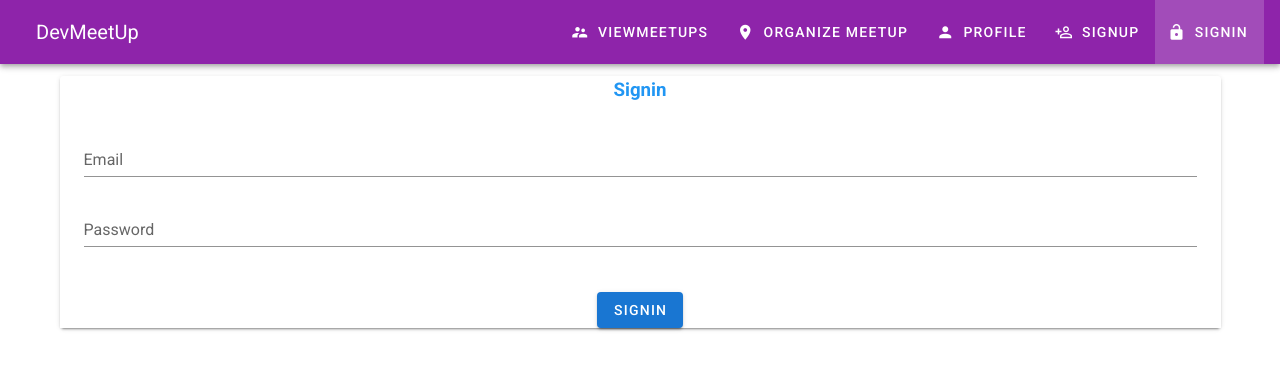
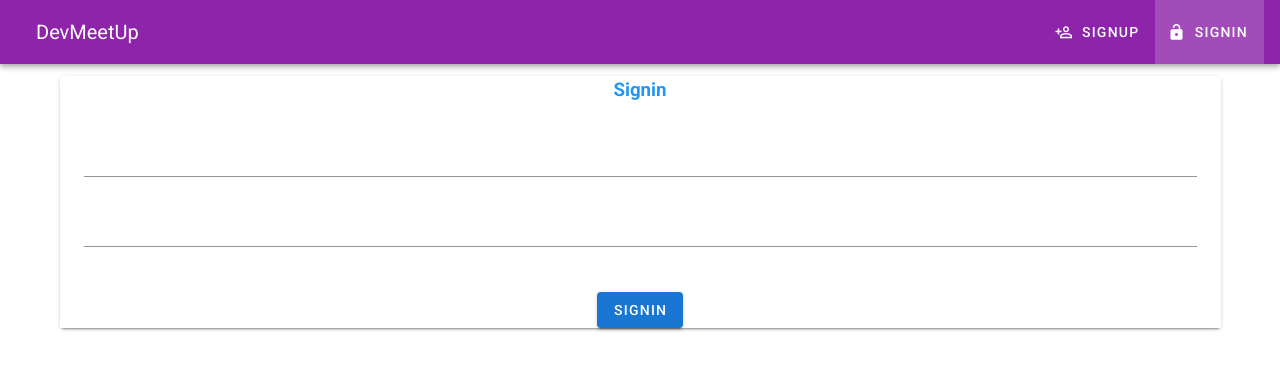
Before and after one commit to aungcholatt/Dev_MeetUp_Vue, a Vue app: page /signin in a window 1280 px wide. Shown: the top 370 px of the page. Built offline with nearby package versions, Linux system fonts and the light colour scheme.

Commit message:
complete user authentication

```diff
--- a/src/App.vue
+++ b/src/App.vue
@@ -42,14 +42,26 @@
 export default {
   data () {
     return {
-      drawer: false,
-      menuItems: [
-        { icon: 'mdi-account-supervisor', title: 'ViewMeetUps', link: '/acct' },
-        { icon: 'mdi-map-marker', title: 'Organize MeetUp', link: '/meetup/new' },
-        { icon: 'mdi-account', title: 'Profile', link: '/profile' },
+      drawer: false
+    }
+  },
+  computed: {
+    menuItems () {
+      let menuItems = [
         { icon: 'mdi-account-plus-outline', title: 'SignUp', link: 'signup' },
         { icon: 'mdi-lock-open', title: 'SignIn', link: '/signin' }
       ]
+      if (this.userIsAuthenticated) {
+        menuItems = [
+          { icon: 'mdi-account-supervisor', title: 'ViewMeetUps', link: '/acct' },
+          { icon: 'mdi-map-marker', title: 'Organize MeetUp', link: '/meetup/new' },
+          { icon: 'mdi-account', title: 'Profile', link: '/profile' }
+        ]
+      }
+      return menuItems
+    },
+    userIsAuthenticated () {
+      return this.$store.getters.user !== null && this.$store.getters.user !== undefined
     }
   }
 }
--- a/src/components/User/SignIn.vue
+++ b/src/components/User/SignIn.vue
@@ -4,14 +4,23 @@
             <v-sheet row class="d-flex justify-center">
                 <h3 class="info--text">Signin</h3>
             </v-sheet>
-            <form @submit.prevent="">
+            <form @submit.prevent="onSignin">
                 <v-container>
                     <v-col cols="12" class="">
-                        <v-text-field name="email" label="Email" id="email" v-model="email" type="email" required>
-                        </v-text-field>
-                        <v-text-field name="password" label="Password" id="password" v-model="password" type="password"
-                            required>
-                        </v-text-field>
+                      <v-text-field
+                      name="email"
+                      lable="Email"
+                      id="email"
+                      v-model="email"
+                      type="email"
+                      required></v-text-field>
+                      <v-text-field
+                      name="password"
+                      lable="Password"
+                      id="password"
+                      v-model="password"
+                      type="password"
+                      required></v-text-field>
                     </v-col>
                 </v-container>
                 <v-sheet row class="d-flex justify-center">
@@ -21,3 +30,31 @@
         </v-card>
     </v-container>
 </template>
+
+<script>
+export default {
+  name: 'SignIn',
+  data () {
+    return {
+      email: '',
+      password: ''
+    }
+  },
+  computed: {
+    user () {
+      return this.$store.getters.user
+    }
+  },
+  watch: {
+    user (value) {
+      if (value !== null && value !== undefined) {
+        this.$router.push('/')
+      }
+    }
+  },
+  methods: {
+    onSignin () {
+      this.$store.dispatch('signUserIn', { email: this.email, password: this.password })
+    }
+  }
+}
--- a/src/components/User/SignUp.vue
+++ b/src/components/User/SignUp.vue
@@ -24,6 +24,7 @@
 </template>
 
 <script>
+// import { getAuth, createUserWithEmailAndPassword } from 'firebase/auth'
 export default {
   name: 'SignUp',
   data () {
@@ -36,11 +37,36 @@ export default {
   computed: {
     comparePasswords () {
       return this.password !== this.confirmPassword ? 'Passwords do not match' : ''
+    },
+    user () {
+      return this.$store.getters.user
+    }
+  },
+  //  Vue Instance
+  watch: {
+    user (value) {
+      if (value !== null && value !== undefined) {
+        this.$router.push('/')
+      }
     }
   },
   methods: {
+    // register () {
+    //   createUserWithEmailAndPassword(getAuth(), this.email, this.password).then((data) => {
+    //     console.log('successfully registered')
+    //   })
+    //     .catch((error) => {
+    //       console.log(error.code)
+    //       alert(error.message)
+    //     })
+    // }
     onSignup () {
-      console.log({ email: this.email, password: this.password, confirmpassword: this.confirmpassword })
+      this.$store.dispatch('signUserUp', { email: this.email, password: this.password })
+      // console.log('signUserUp', { email: this.email, password: this.password })
+    },
+    onDismissed () {
+      console.log('Dismissed Alert!')
+      this.$store.dispatch('clearError')
     }
   }
 }
--- a/src/main.js
+++ b/src/main.js
@@ -1,9 +1,23 @@
 import Vue from 'vue'
 import App from './App.vue'
-import * as firebase from 'firebase/app'
 import router from './router'
 import store from './store'
 import vuetify from './plugins/vuetify'
+// import * as firebase from './firebase'
+// Import the functions you need from the SDKs you need
+import { initializeApp } from 'firebase/app'
+
+//
+const firebaseConfig = {
+  apiKey: 'AIzaSyBlUdHCJkgQancGS3ymM15kJAQSoAfYssA',
+  authDomain: 'meetup-9dbba.firebaseapp.com',
+  projectId: 'meetup-9dbba',
+  storageBucket: 'meetup-9dbba.appspot.com',
+  messagingSenderId: '450507481014',
+  appId: '1:450507481014:web:6d6bbd9cc029999f5deb17'
+}
+
+initializeApp(firebaseConfig)
 
 Vue.config.productionTip = false
 
@@ -11,14 +25,14 @@ new Vue({
   router,
   store,
   vuetify,
-  render: h => h(App),
-  created () {
-    firebase.initializeApp({
-      apiKey: 'AIzaSyDe-MI6kVKEFYl9tDl-W4r2_oP3sCcSuf4',
-      authDomain: 'devmeetup-2be2f.firebaseapp.com',
-      projectId: 'devmeetup-2be2f',
-      storageBucket: '',
-      appId: '1:117216801789:web:b36358cd560bf10cb39f94'
-    })
-  }
+  render: h => h(App)
 }).$mount('#app')
+
+// firebase.initializeApp({
+//   apiKey: 'AIzaSyBAMdeKVkbfjma1O2JzuqHEjJ-ZyJ99bPQ',
+//   authDomain: 'dvmeetup.firebaseapp.com',
+//   projectId: 'dvmeetup',
+//   storageBucket: 'dvmeetup.appspot.com',
+//   messagingSenderId: '313664811334',
+//   appId: '1:313664811334:web:537e8c1a467631fc303547'
+// })
--- a/src/store/index.js
+++ b/src/store/index.js
@@ -1,5 +1,6 @@
 import Vue from 'vue'
 import Vuex from 'vuex'
+import { getAuth, createUserWithEmailAndPassword } from 'firebase/auth'
 
 Vue.use(Vuex)
 
@@ -10,10 +11,7 @@ export default new Vuex.Store({
       { imageUrl: 'https://media.nomadicmatt.com/2022/parisguide2.jpeg', id: 'asfashgfadefg34', title: 'Meetup in Paris', date: '23-10-2021', location: 'Paris', description: 'It is Paris' },
       { imageUrl: 'https://www.nationsonline.org/gallery/UK/London-CBD.jpg', id: 'aadsfhbkhlk1242', title: 'Meetup in London', date: '23-10-2020', location: 'London', description: 'It is London' }
     ],
-    user: {
-      id: 'ajgregedffdw12',
-      registeredMeetups: ['aadsfhbkhlk1242']
-    }
+    user: null
   },
   getters: {
     loadedMeetups (state) {
@@ -30,11 +28,17 @@ export default new Vuex.Store({
           return meetup.id === meetupId
         })
       }
+    },
+    user (state) {
+      return state.user
     }
   },
   mutations: {
     createMeetup (state, payload) {
       state.loadedMeetups.push(payload)
+    },
+    setUser (state, payload) {
+      state.user = payload
     }
   },
   actions: {
@@ -49,6 +53,23 @@ export default new Vuex.Store({
       }
       // Store it in Firebase
       commit('createMeetup', meetup)
+    },
+    signUserUp ({ commit }, payload) {
+      createUserWithEmailAndPassword(getAuth(), payload.email, payload.password)
+        .then(
+          user => {
+            const newUser = {
+              id: user.uid,
+              registeredMeetups: []
+            }
+            commit('setUser', newUser)
+          }
+        )
+        .catch(
+          error => {
+            console.log(error)
+          }
+        )
     }
   },
   modules: {
```
